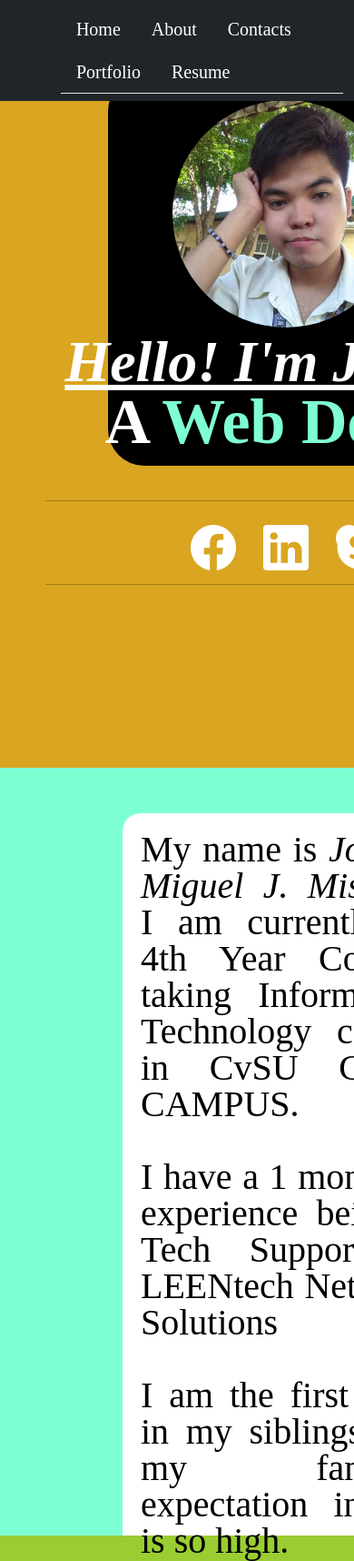
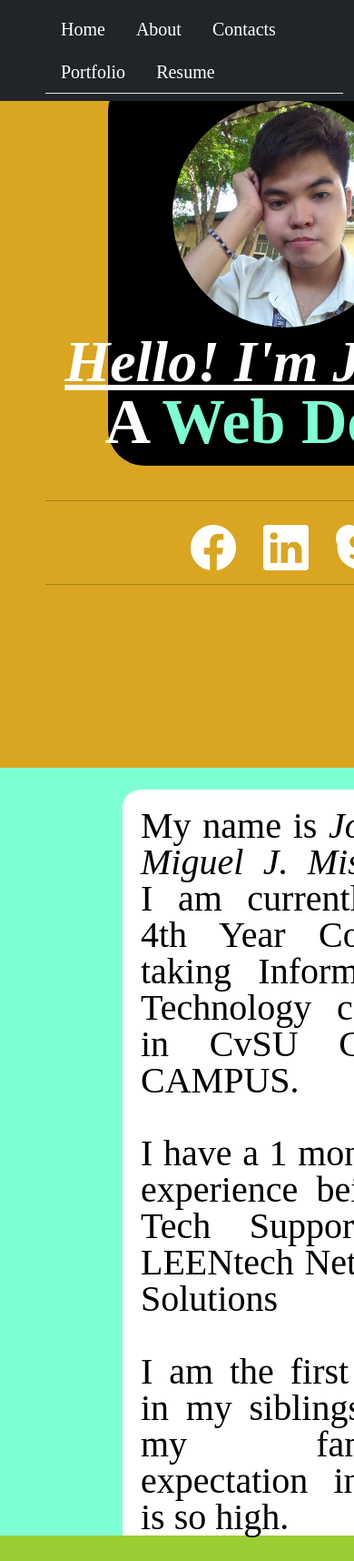
Before and after one commit to userh03/josh.github.io, a plain HTML site: page index.html in a window 390 px wide. Shown: the top 1716 px of the page at 91% size. Drawn offline with nearby package versions, Linux system fonts and the light colour scheme.

Commit message:
Update index.css

```diff
--- a/assets/css/index.css
+++ b/assets/css/index.css
@@ -1,10 +1,10 @@
-@media only screen and (max-width: 700px) {
+@media only screen and (max-width: 500px) {
     section{
         height: 90%;
         width: 90%;
     }
     .container-fluid ul{
-        margin-left: 15% !important;
+        margin-left: -2.5rem !important;
     }
     p.name{
         font-size: 1rem;
@@ -19,14 +19,33 @@
         font-size: 12%;
     }
     .aboutContainer{
-        height: 10vh;
-        width: 100vw;
+        margin-top: -10%;
+    }
+
+    .aboutContainer p{
+        height: 90%;
+        width: 100%;
         margin-left: 85px;
         margin-top: 150px;
         line-height: 35px;
     }
     .aboutContainer img{
         display: none;
+    }
+
+    .Social{
+        width: 100%;
+        height: 100%;
+        margin-top: -90%;
+    }
+}
+
+@media only screen and (max-width: 550px) {
+    .aboutContainer{
+        margin-top: -10%;
+    }
+    .container-fluid{
+        margin-left: 20% !important;
     }
 }
 
@@ -206,9 +225,9 @@ p.name{
 	padding: 35px 20px;
 	width: 90%;
 	max-width: 600px;
-    margin-top: -80px;
+    margin-top: -13%;
+}
 
-}
 .form input, textarea{
 	border: 0;
 	margin: 10px;
```
